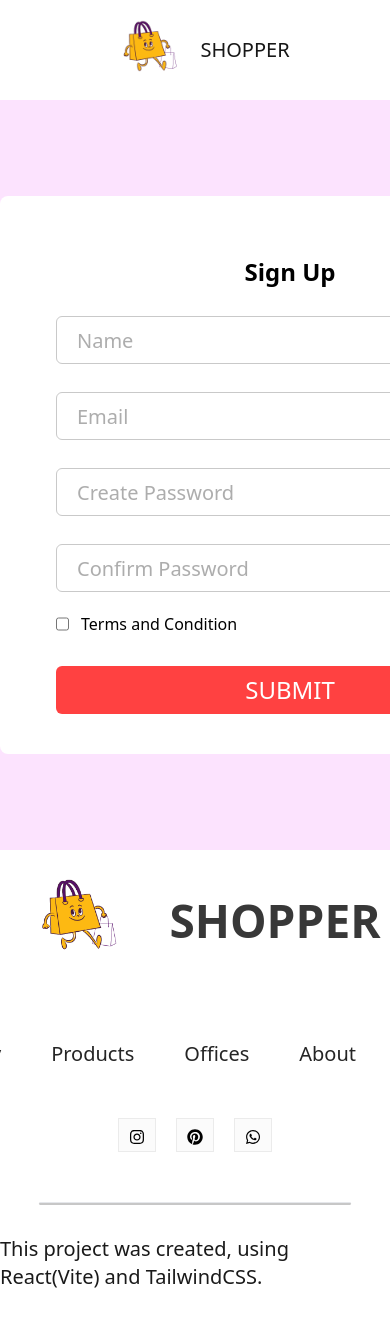
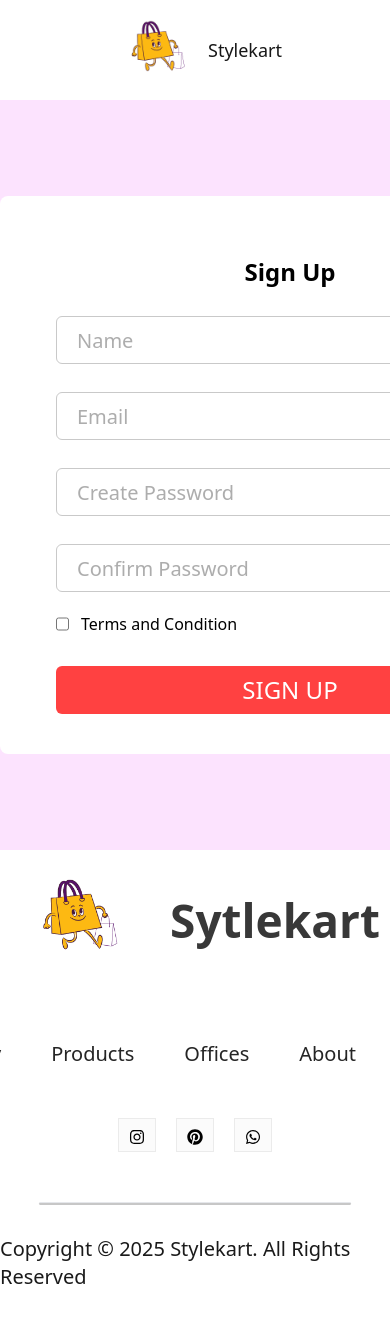
Before and after one commit to rdxnandi/ecommerce-website, a React app: page /signup in a window 390 px wide. Shown: the top 1321 px of the page. Built offline with nearby package versions, Linux system fonts and the light colour scheme; no server answers; the HTML template or start-up script is replaced by a standard one.

Commit message:
minor changes

```diff
--- a/src/components/Footer/Footer.jsx
+++ b/src/components/Footer/Footer.jsx
@@ -7,7 +7,7 @@ function Footer() {
     <div className="flex flex-col justify-center items-center gap-[50px]">
       <div className="flex items-center gap-5">
         <img className="w-[140px]" src={logo} alt={logo} />
-        <p className="text-[#383838] text-[46px] font-bold">SHOPPER</p>
+        <p className="text-[#383838] text-[46px] font-bold">Sytlekart</p>
       </div>
       <ul className="flex gap-[50px] text-[#252525] text-xl">
         <li className="cursor-pointer">Company</li>
@@ -29,7 +29,7 @@ function Footer() {
       </div>
       <div className="flex flex-col items-center gap-[30px] w-full mb-[30px] text-[#1a1a1a] text-xl">
         <hr className="w-[80%] rounded-[10px] h-[3px] bg-[#c7c7c7]" />
-        <p>This project was created, using React(Vite) and TailwindCSS.</p>
+        <p>Copyright © 2025 Stylekart. All Rights Reserved</p>
       </div>
     </div>
   );
--- a/src/components/Navbar/Navbar.jsx
+++ b/src/components/Navbar/Navbar.jsx
@@ -23,7 +23,7 @@ function Navbar() {
     <div className="flex justify-around shadow-md">
       <div className="flex items-center">
         <img className="h-[100px]" src={Logo} alt={Logo} />
-        <p className="text-[#171717] text-xl uppercase lg:text-4xl">shopper</p>
+        <p className="text-[#171717] text-lg lg:text-4xl">Stylekart</p>
       </div>
       <ul className="hidden text-[#626262] text-xl lg:flex lg:gap-10">
         <li
--- a/src/pages/SignIn.jsx
+++ b/src/pages/SignIn.jsx
@@ -46,6 +46,7 @@ function SignIn() {
                 required
                 className="text-[#5c5c5c] text-xl h-full w-full pl-5 outline-none"
               />
+              {password && (
                 <button
                   type="button"
                   onClick={() => setShowPassword(!showPassword)}
@@ -53,13 +54,14 @@ function SignIn() {
                 >
                   {showPassword ? <EyeOff size={18} /> : <Eye size={18} />}
                 </button>
+              )}
             </div>
           </div>
           <button
             type="submit"
-            className="w-full h-12 rounded-md text-white bg-[#ff4141] mt-[30px] text-2xl uppercase"
+            className="w-full h-12 rounded-md text-white bg-[#ff4141] mt-[30px] text-2xl cursor-pointer"
           >
-            Login
+            Sign in
           </button>
         </form>
         <p className="mt-5 text-[#5c5c5c] text-xl">
--- a/src/pages/SignUp.jsx
+++ b/src/pages/SignUp.jsx
@@ -6,7 +6,8 @@ import { useNavigate } from "react-router-dom";
 import { Eye, EyeOff } from "lucide-react";
 
 function SignUp() {
-  const [showPassword, setShowPassword] = useState(false);
+  const [showCreatePassword, setShowCreatePassword] = useState(false);
+  const [showConfirmPassword, setShowConfirmPassword] = useState(false);
   const [name, setName] = useState("");
   const [email, setEmail] = useState("");
   const [createPassword, setCreatePassword] = useState("");
@@ -69,37 +70,49 @@ function SignUp() {
             />
             <div className="flex items-center border border-[#c9c9c9] h-12 rounded-md">
               <input
-                type={showPassword ? "text" : "password"}
+                type={showCreatePassword ? "text" : "password"}
                 name="create_password"
                 placeholder="Create Password"
                 onChange={(e) => setCreatePassword(e.target.value)}
                 required
                 className="text-[#5c5c5c] text-xl h-full w-full pl-5 outline-none"
               />
+              {createPassword && (
                 <button
                   type="button"
-                onClick={() => setShowPassword(!showPassword)}
-                className="text-gray-500 w-[50px] flex items-center justify-center cursor-pointer"
+                  onClick={() => setShowCreatePassword(!showCreatePassword)}
+                  className="text-gray-500 w-[50px] flex items-center justify-center"
                 >
-                {showPassword ? <EyeOff size={18} /> : <Eye size={18} />}
+                  {showCreatePassword ? (
+                    <EyeOff size={18} />
+                  ) : (
+                    <Eye size={18} />
+                  )}
                 </button>
+              )}
             </div>
             <div className="flex items-center border border-[#c9c9c9] h-12 rounded-md">
               <input
-                type={showPassword ? "text" : "password"}
+                type={showConfirmPassword ? "text" : "password"}
                 name="confirm_password"
                 placeholder="Confirm Password"
                 onChange={(e) => setConfirmPassword(e.target.value)}
                 required
                 className="text-[#5c5c5c] text-xl h-full w-full pl-5 outline-none"
               />
+              {confirmPassword && (
                 <button
                   type="button"
-                onClick={() => setShowPassword(!showPassword)}
-                className="text-gray-500 w-[50px] flex items-center justify-center cursor-pointer"
+                  onClick={() => setShowConfirmPassword(!showConfirmPassword)}
+                  className="text-gray-500 w-[50px] flex items-center justify-center"
                 >
-                {showPassword ? <EyeOff size={18} /> : <Eye size={18} />}
+                  {showConfirmPassword ? (
+                    <EyeOff size={18} />
+                  ) : (
+                    <Eye size={18} />
+                  )}
                 </button>
+              )}
             </div>
           </div>
           <div className="flex gap-3 mt-5">
@@ -112,9 +125,9 @@ function SignUp() {
           </div>
           <button
             type="submit"
-            className="w-full h-12 rounded-md text-white bg-[#ff4141] mt-[30px] text-2xl uppercase"
+            className="w-full h-12 rounded-md text-white bg-[#ff4141] mt-[30px] text-2xl uppercase cursor-pointer"
           >
-            Submit
+            Sign Up
           </button>
         </form>
       </div>
```
Lines whose indentation alone changed are shown as unchanged.
